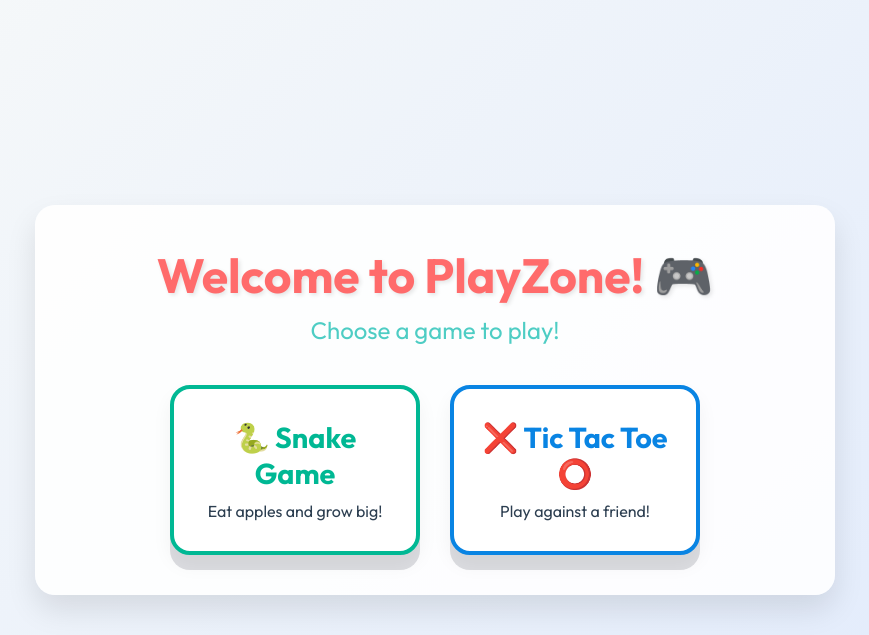
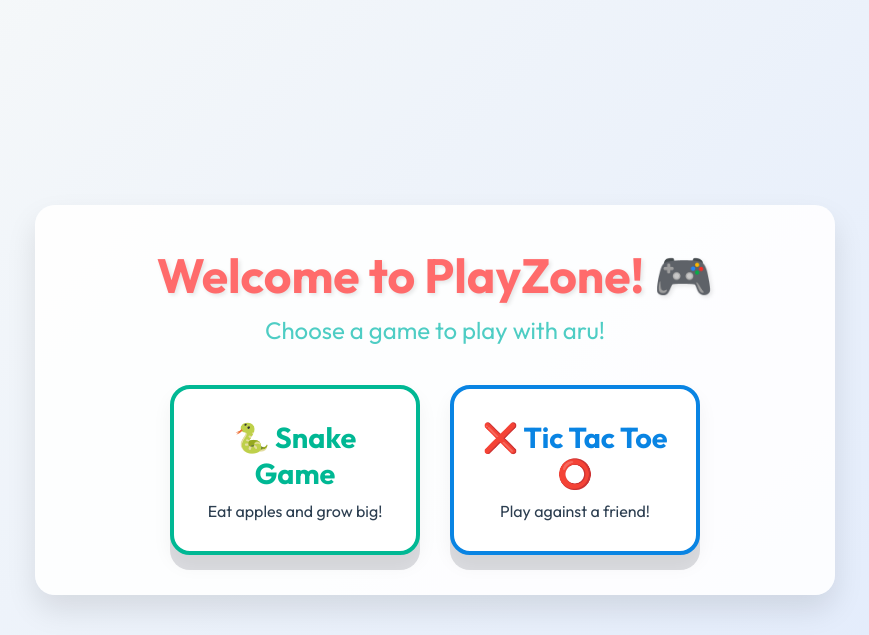
Before and after one commit to aruongit/kidgames, a Flask app: page / in a window 1280 px wide. Shown: the top 635 px of the page, without its empty margins (205-1074 px from the left). Run offline with Flask 3, Linux system fonts and the light colour scheme.

Commit message:
subtitles changed

```diff
--- a/templates/index.html
+++ b/templates/index.html
@@ -11,7 +11,7 @@
 <body class="home-body">
     <div class="container text-center">
         <h1 class="bounce-in">Welcome to PlayZone! 🎮</h1>
-        <p class="subtitle">Choose a game to play!</p>
+        <p class="subtitle">Choose a game to play with aru!</p>
 
         <div class="game-cards">
             <a href="/snake" class="card snake-card">
```
